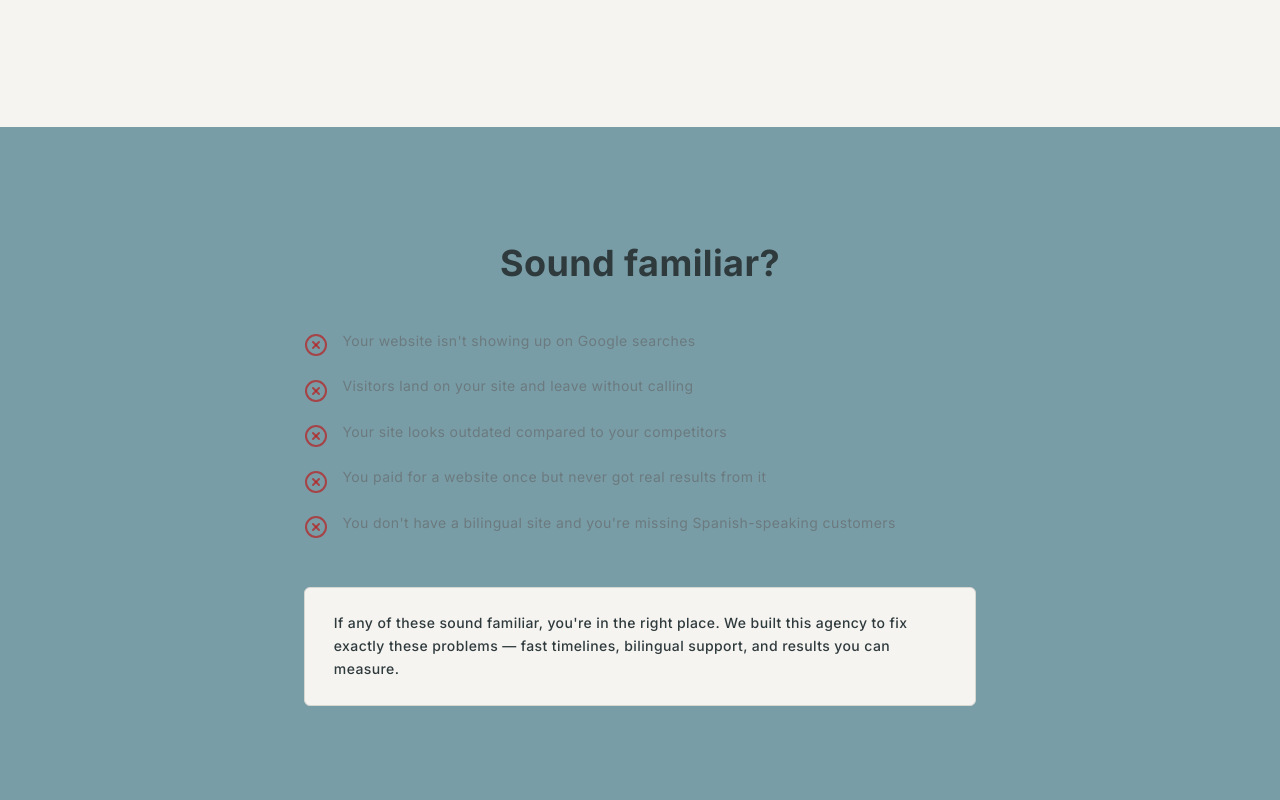
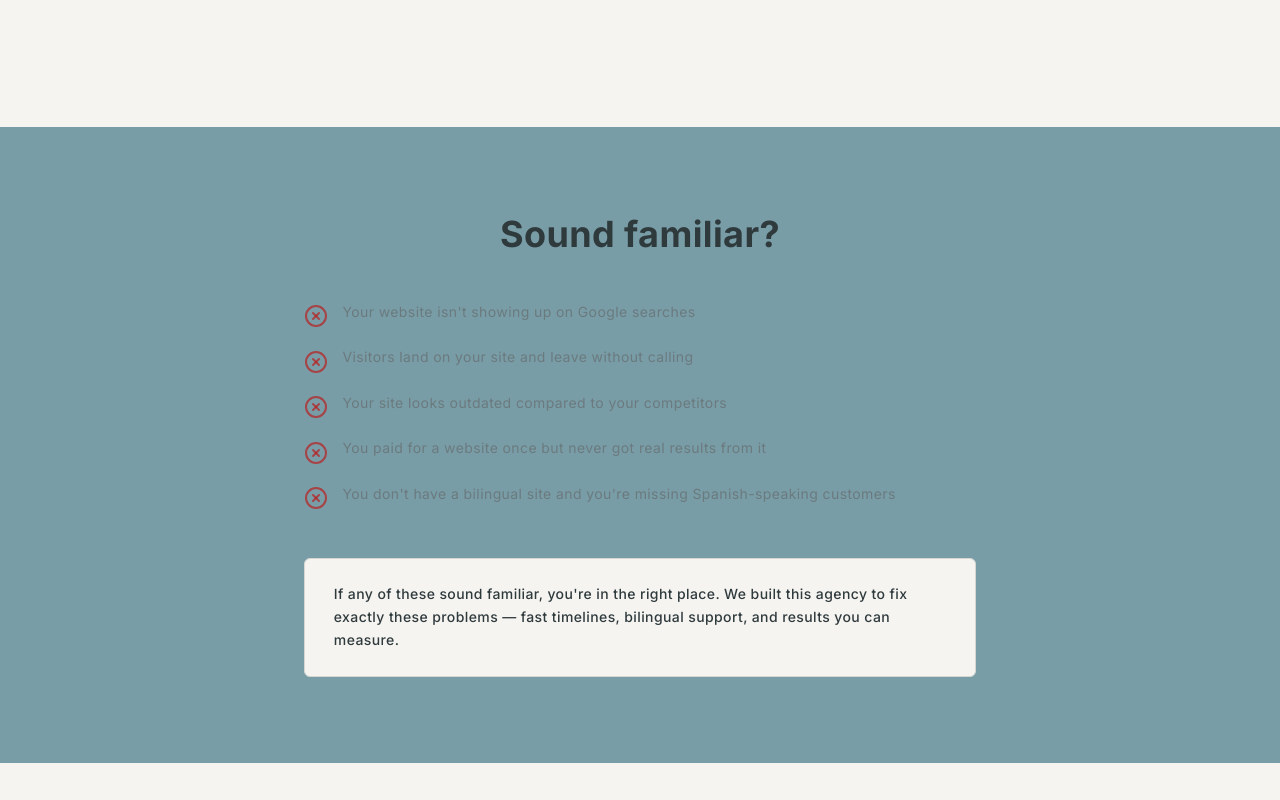
Before and after one commit to JohnnyPillacela/marsh-fried-inc, a Next.js app: page / in a window 1280 px wide. Shown: the part 520-1320 px from the top of the page. Built offline with nearby package versions, Linux system fonts and the light colour scheme.

Commit message:
change default sizes

```diff
--- a/components/layout/section.tsx
+++ b/components/layout/section.tsx
@@ -21,7 +21,7 @@ export function Section({ id, children, className, variant = "default" }: Sectio
         <section
             id={id}
             className={cn(
-                "py-16 md:py-24",
+                "py-10 md:py-18",
                 variantClasses[variant],
                 className
             )}
```
